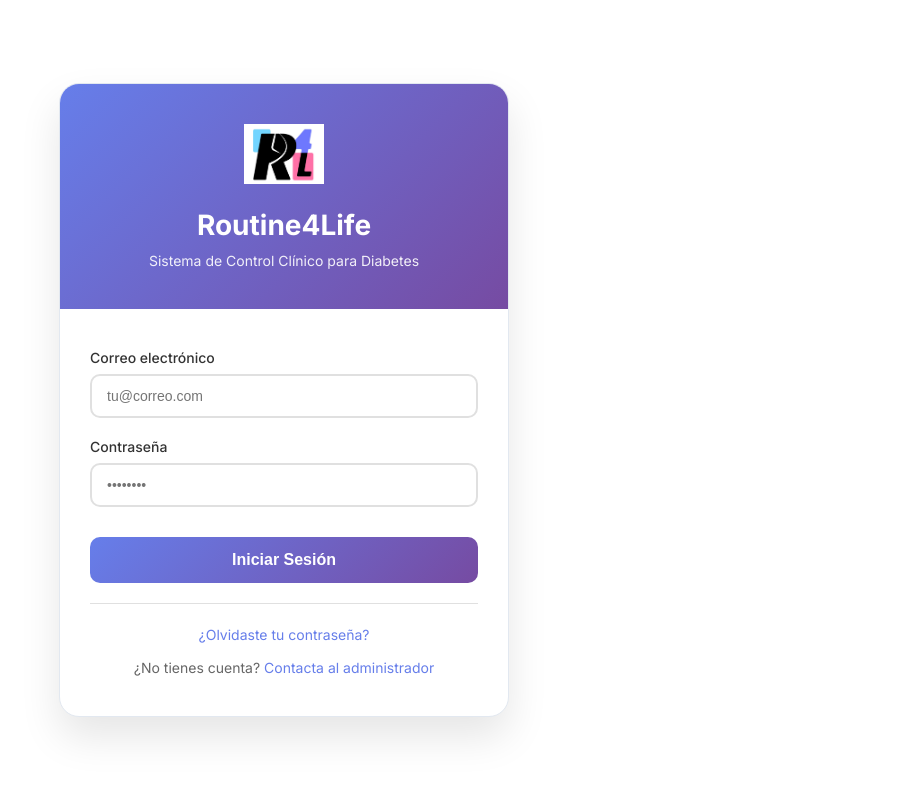
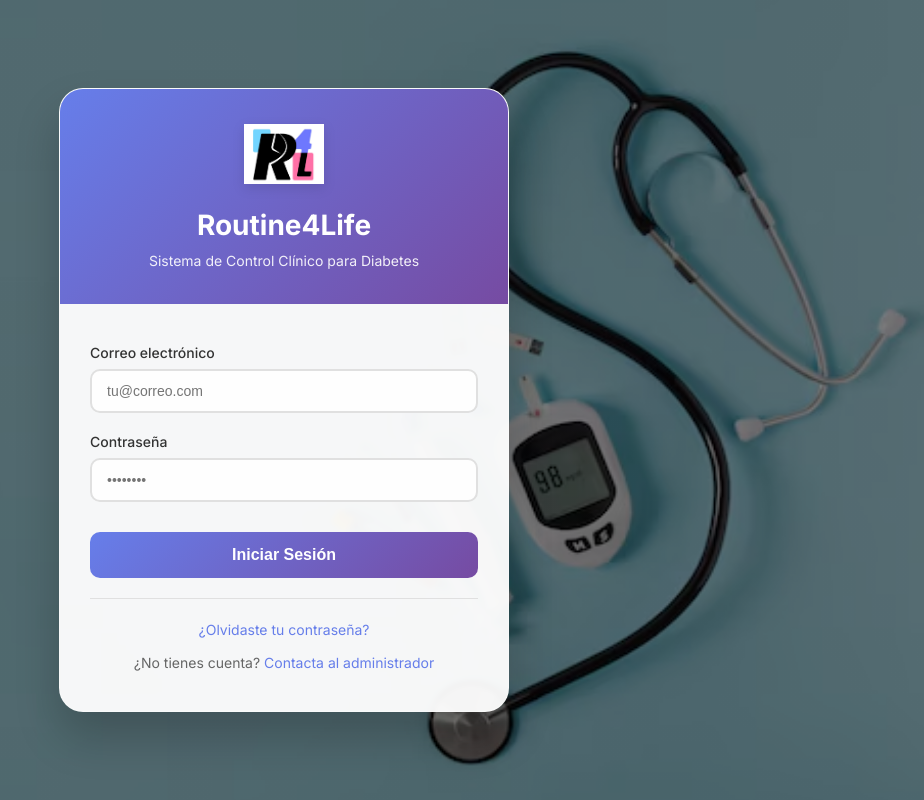
Before and after one commit to PolisTP98/ROUTINE4LIFE, a Flask app: page /login in a window 1280 px wide. Shown: the whole page, without its empty margins (356-1280 px from the left). Run offline with Flask 3, Linux system fonts and the light colour scheme.

Commit message:
mas correcciones

```diff
--- a/requirements.txt
+++ b/requirements.txt
@@ -5,3 +5,6 @@ pydantic
 pyodbc
 python-dotenv
 passlib[bcrypt]
+flask
+flask-cors
+flask-login
--- a/routine4life_web/templates/login.html
+++ b/routine4life_web/templates/login.html
@@ -158,6 +158,61 @@
         input:-webkit-autofill:active {
             -webkit-box-shadow: 0 0 0 30px white inset !important;
             box-shadow: 0 0 0 30px white inset !important;
+        }
+
+        body.login-page {
+            background: linear-gradient(rgba(0, 0, 0, 0.5), rgba(0, 0, 0, 0.5)),
+                        url('{{ url_for('static', filename='img/fondo_login.avif') }}');
+            background-size: cover;
+            background-position: center;
+            background-attachment: fixed;
+            margin: 0;
+            padding: 0;
+            min-height: 100vh;
+            display: flex;
+            align-items: center;
+            justify-content: center;
+        }
+
+        /* Tarjeta de login más elegante y con fondo blanco translúcido */
+        .login-card {
+            background: rgba(255, 255, 255, 0.95);
+            backdrop-filter: blur(2px);
+            border-radius: 24px;
+            box-shadow: 0 25px 45px rgba(0, 0, 0, 0.2);
+            width: 100%;
+            max-width: 450px;
+            overflow: hidden;
+            border: 1px solid rgba(255, 255, 255, 0.3);
+            transition: transform 0.3s;
+        }
+
+        .login-card:hover {
+            transform: translateY(-5px);
+        }
+
+        /* Ajuste del área del logo para que combine con el fondo */
+        .login-logo-area {
+            background: linear-gradient(135deg, #667eea 0%, #764ba2 100%);
+            padding: 35px 30px;
+            text-align: center;
+            color: white;
+        }
+
+        /* Opcional: si quieres que el logo tenga sombra */
+        .logo-container img {
+            filter: drop-shadow(0 4px 6px rgba(0,0,0,0.1));
+        }
+
+        /* Pequeña mejora en los inputs */
+        .input-group input {
+            background: rgba(255,255,255,0.9);
+            border: 1px solid #cbd5e1;
+        }
+
+        .input-group input:focus {
+            background: white;
+            border-color: #667eea;
         }
     </style>
 </head>
```
Also changed, not shown: routine4life_web/static/img/fondo_login.avif (added).
